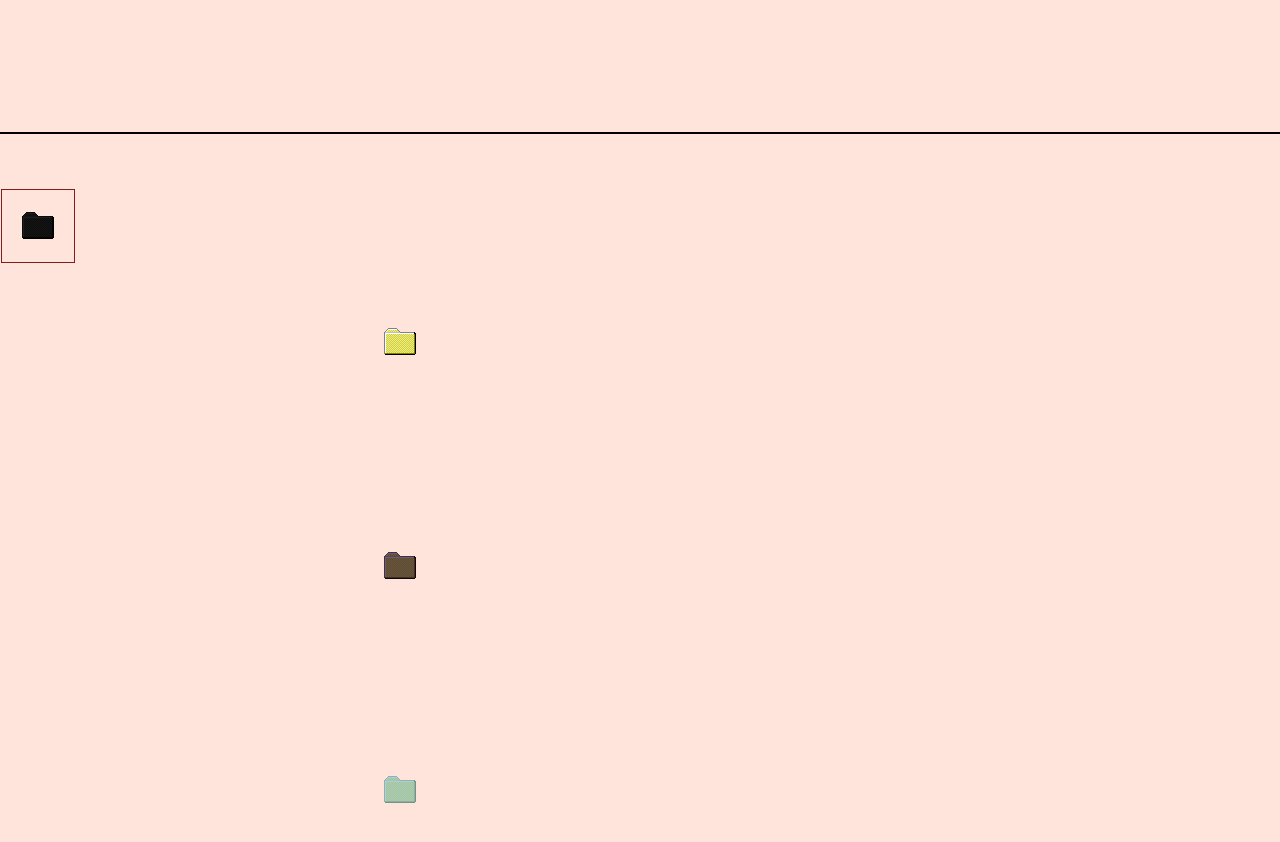
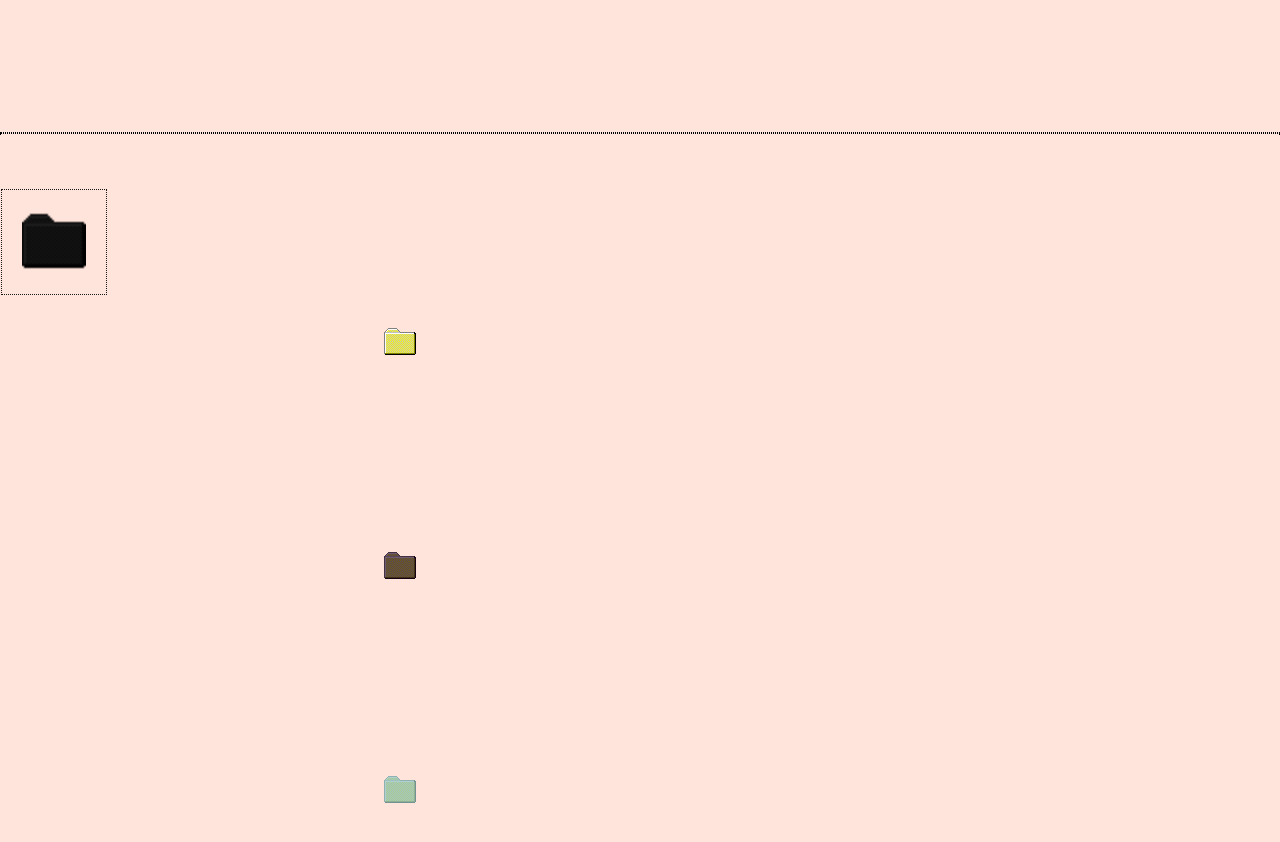
Before and after one commit to Moh-alshaibi/My-Portfolio-, a React (Vite) app: page / in a window 1280 px wide. Shown: the part 840-1682 px from the top of the page. Built offline with nearby package versions, Linux system fonts and the light colour scheme.

Commit message:
changed borders

```diff
--- a/src/components/Aboutme.jsx
+++ b/src/components/Aboutme.jsx
@@ -41,12 +41,12 @@ const Aboutme = () => {
 
   return (
     <div
-      className="border border-black relative w-full h-full"
+      className="border border-black border-dotted relative w-full h-full"
       onMouseDown={handleMouseDown}
     >
       <div
         ref={redDivRef}
-        className="border border-red-900 mt-14"
+        className="border border-neutral-900 mt-14 border-dotted"
         style={{
           position: "absolute",
           left: position.x,
@@ -56,7 +56,7 @@ const Aboutme = () => {
           padding: "20px",
         }}
       >
-        <img src="./src/assets/img/blackfolder.png" alt="" />
+        <img className="w-16 h-16" src="./src/assets/img/blackfolder.png" alt="" />
       </div>
     </div>
   );
```
